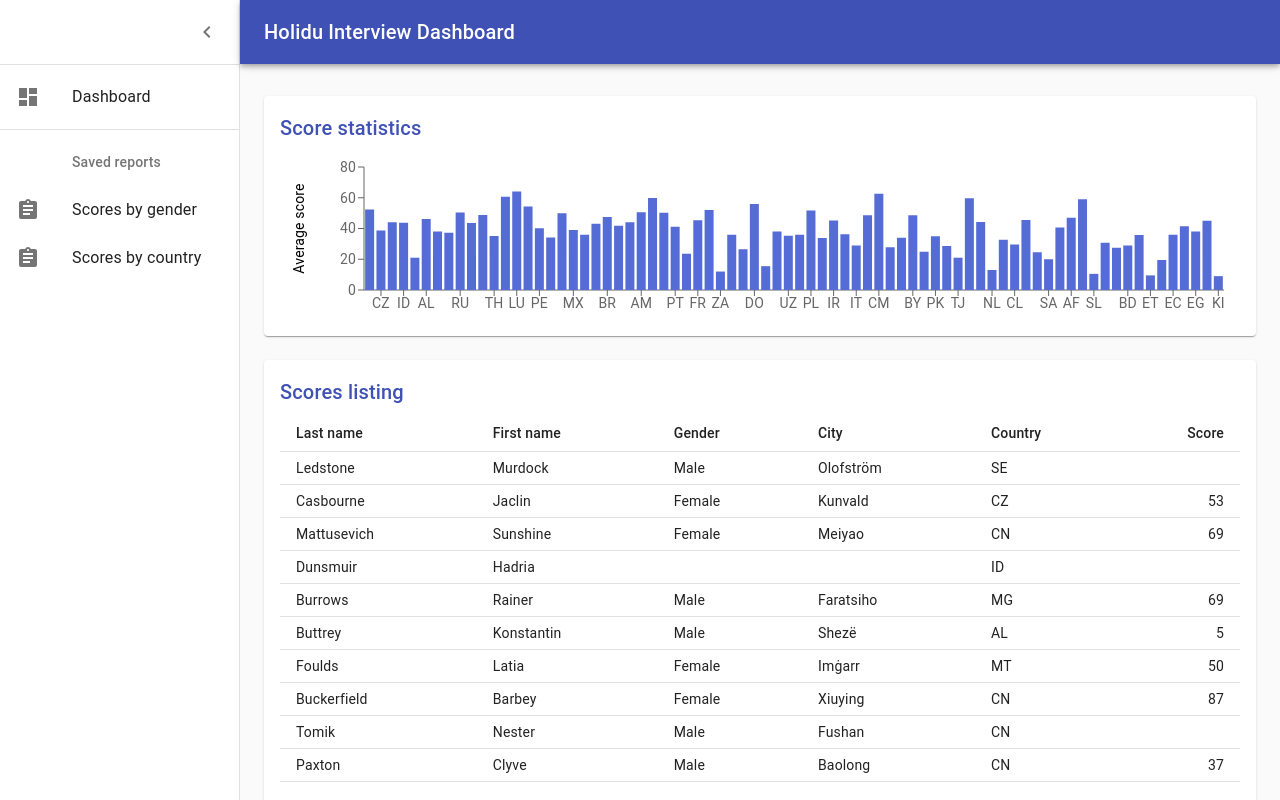
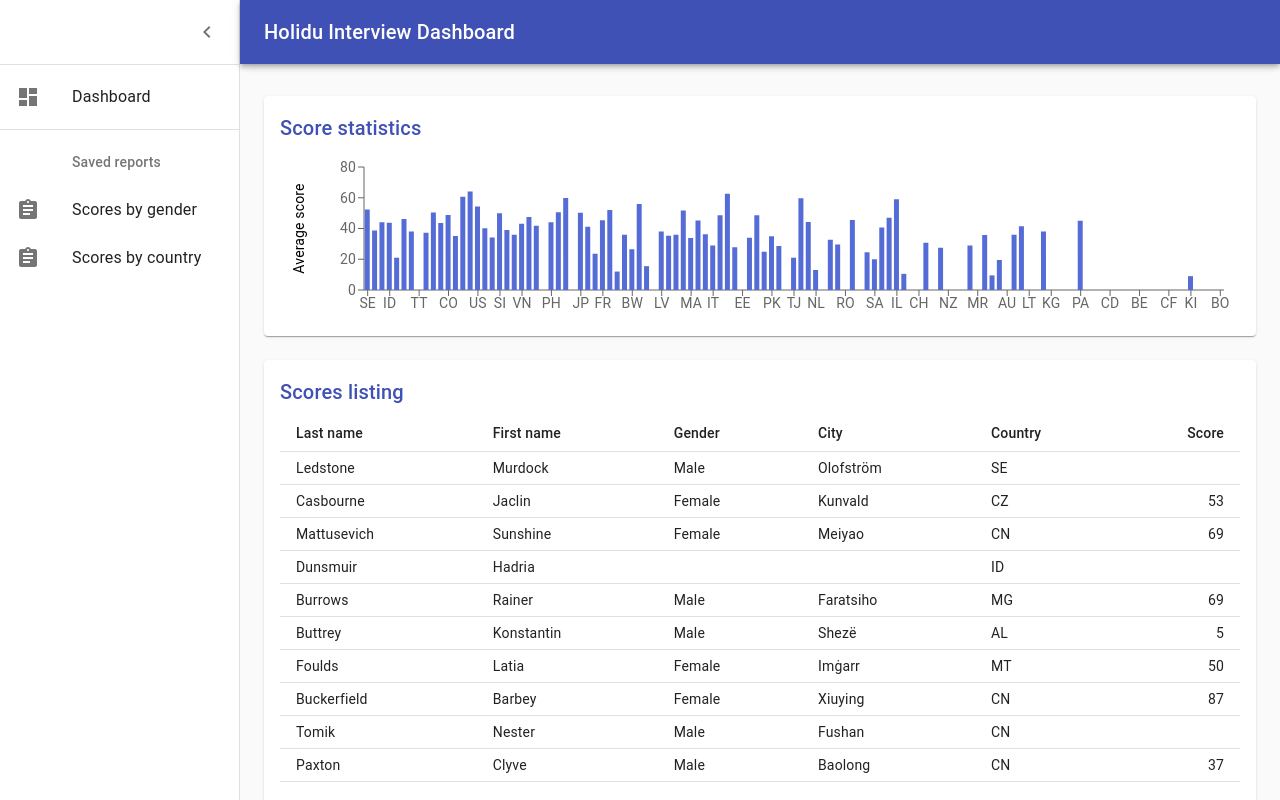
Before and after one commit to rezashomali/Scores_interview, a React (Create React App) app: page / in a window 1280 px wide. Built offline with nearby package versions, Linux system fonts and the light colour scheme.

Commit message:
remove chartdata filter

```diff
--- a/src/components/Chart/Chart.js
+++ b/src/components/Chart/Chart.js
@@ -16,7 +16,7 @@ export default function Chart({ chartData, chartDataType }) {
       <Title>Score statistics</Title>
       <ResponsiveContainer>
         <BarChart
-          data={chartData.filter((item) => item.score > 0)}
+          data={chartData}
           margin={{
             top: 16,
             right: 16,
```
